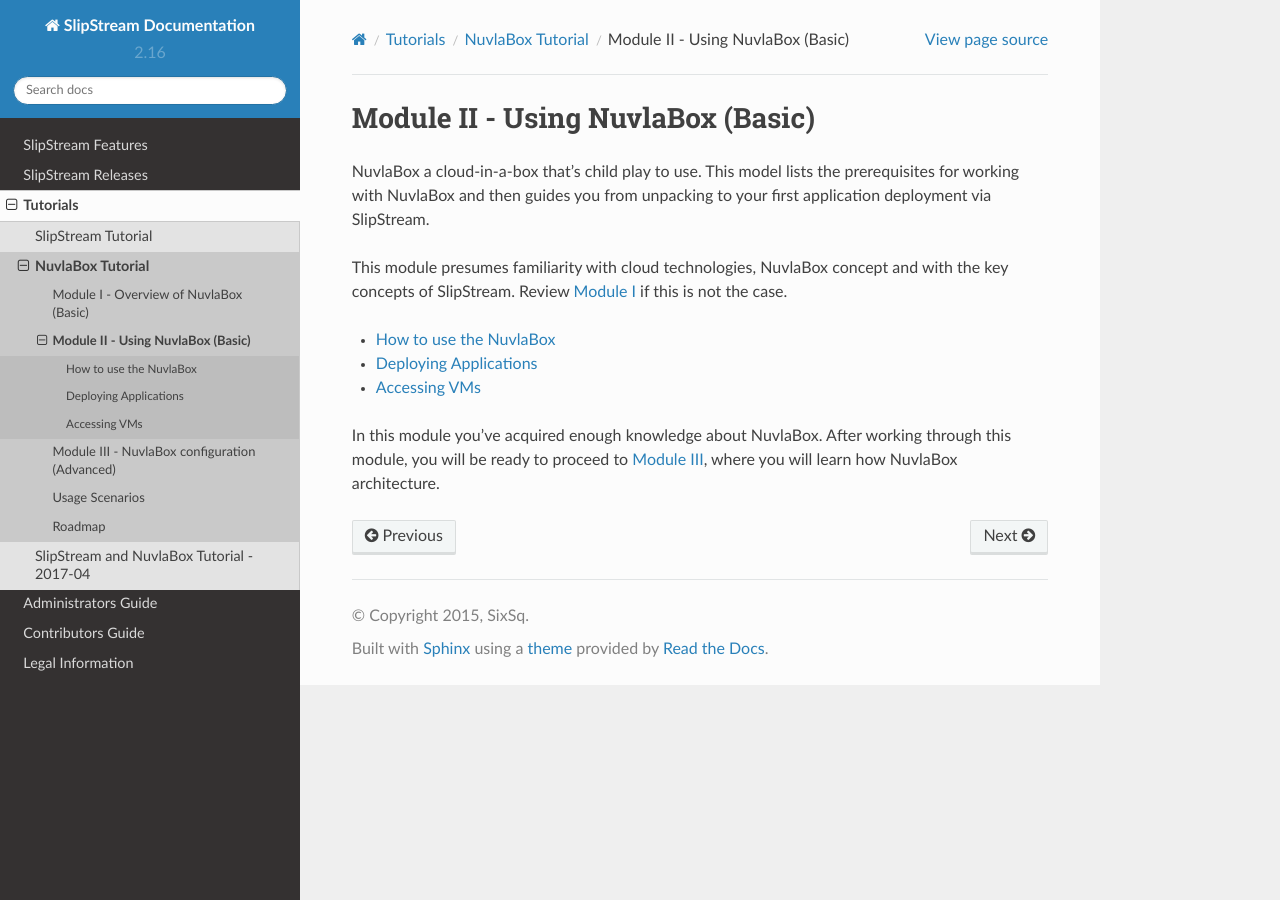
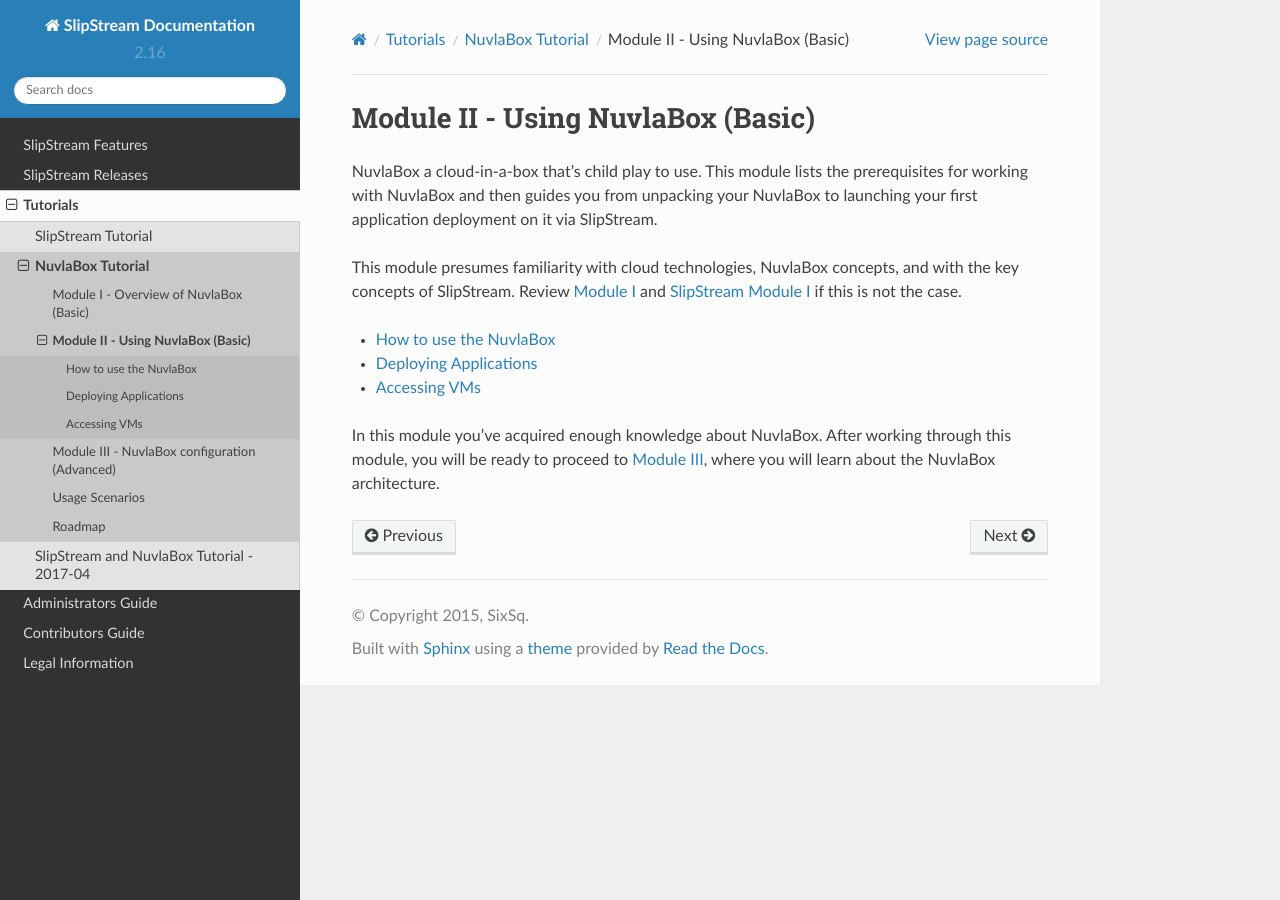
Before and after one commit to slipstream/SlipStreamDocumentation, a Sphinx documentation site: the page built from docs/tutorials/nb/module-2.rst, in a window 1280 px wide. Built offline with Sphinx 7.4.7 and the Read the Docs theme 2.0.0, drawn with Linux system fonts in a browser that asks for light colours.

Commit message:
english, linking changes

```diff
--- a/docs/tutorials/nb/module-2.rst
+++ b/docs/tutorials/nb/module-2.rst
@@ -1,20 +1,22 @@
 Module II - Using NuvlaBox (Basic)
 ----------------------------------
 
-NuvlaBox a cloud-in-a-box that's child play to use.
-This model lists the prerequisites for working with NuvlaBox and
-then guides you from unpacking to your first application deployment via SlipStream.
+NuvlaBox a cloud-in-a-box that's child play to use.  This module lists
+the prerequisites for working with NuvlaBox and then guides you from
+unpacking your NuvlaBox to launching your first application deployment
+on it via SlipStream.
 
-This module presumes familiarity with cloud technologies, NuvlaBox concept and with the key
-concepts of SlipStream.  Review :doc:`Module I <module-1>` if this is
-not the case.
+This module presumes familiarity with cloud technologies, NuvlaBox
+concepts, and with the key concepts of SlipStream.  Review
+:doc:`Module I <module-1>` and :doc:`SlipStream Module I
+</tutorials/ss//module-1>` if this is not the case.
 
 .. toctree::
    :maxdepth: 1
 
    plug-and-play
 
-In this module you've acquired enough knowledge about NuvlaBox.
-After working through this module, you will
-be ready to proceed to :doc:`Module III <module-3>`, where you will
-learn how NuvlaBox architecture.
+In this module you've acquired enough knowledge about NuvlaBox.  After
+working through this module, you will be ready to proceed to
+:doc:`Module III <module-3>`, where you will learn about the NuvlaBox
+architecture.
```
